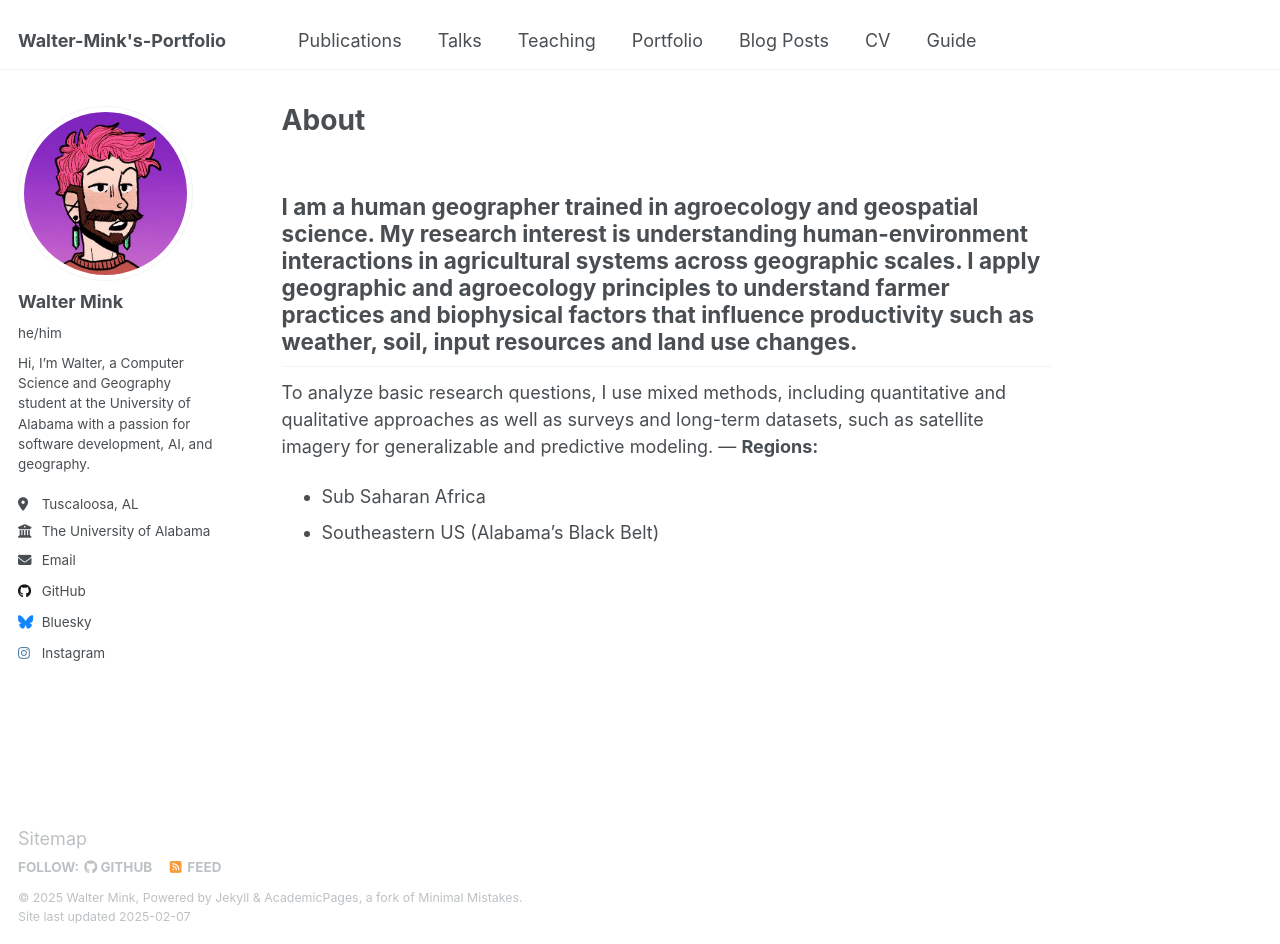
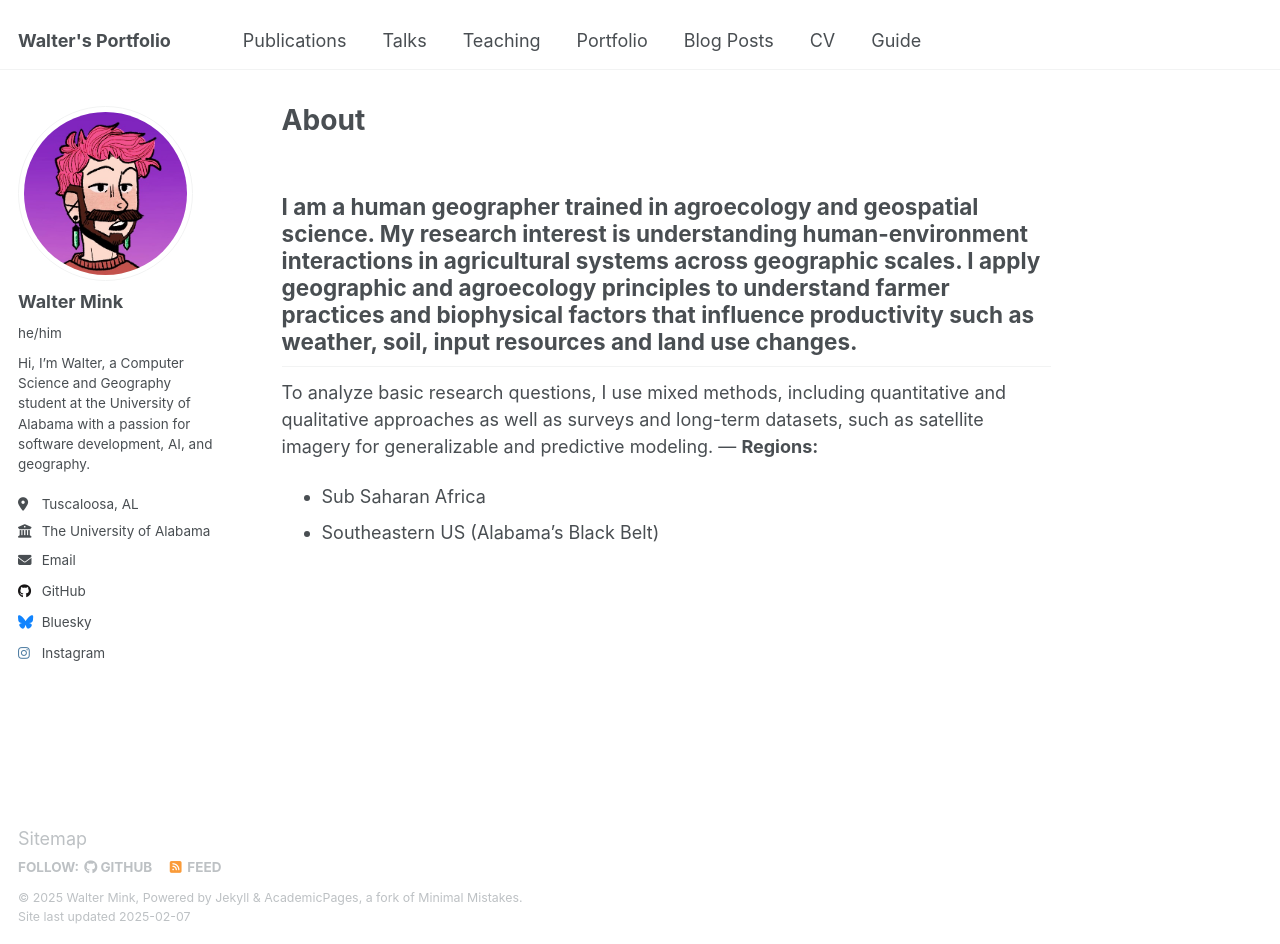
Before and after one commit to idioticEvil/idioticEvil, a Jekyll site: the page built from _pages/about.md, in a window 1280 px wide and 944 px high. Built offline with Jekyll 4.4.1, drawn with Linux system fonts in a browser that asks for light colours.

Commit message:
Update _config.yml again ugh
Fixed the site name

```diff
--- a/_config.yml
+++ b/_config.yml
@@ -9,7 +9,7 @@
 # Basic Site Settings
 locale                   : "en-US"
 site_theme               : "default"
-title                    : "Walter-Mink's-Portfolio"
+title                    : "Walter's Portfolio"
 title_separator          : "-"
 name                     : &name "Walter Mink"
 description              : &description "personal description"
```
